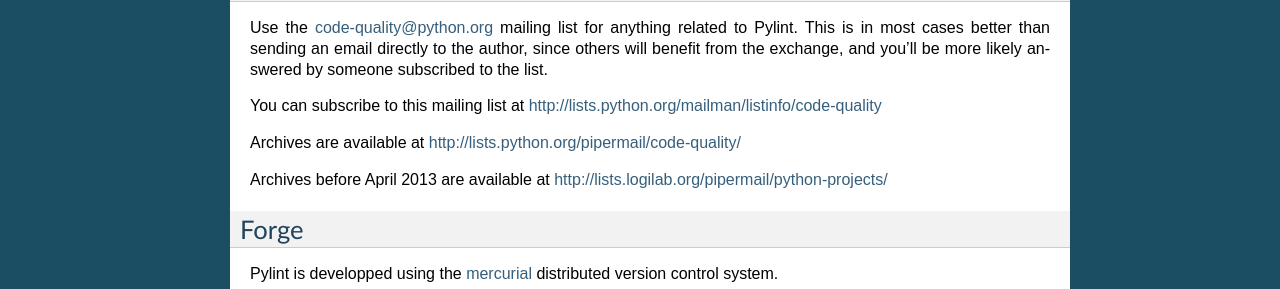
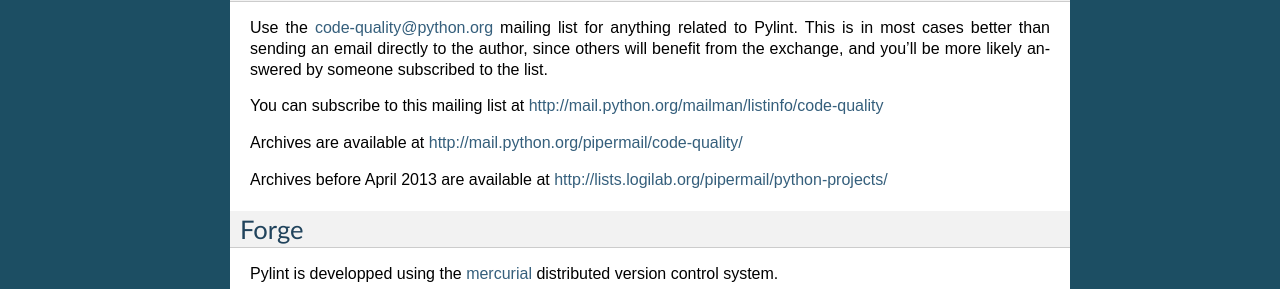
Before and after one commit to gurneyalex/pylint, a Sphinx documentation site: the page built from doc/contribute.rst, in a window 1280 px wide. Shown: the part 492-781 px from the top of the page. Built offline with Sphinx 7.4.7, drawn with Linux system fonts in a browser that asks for light colours; pages that are not in the unit, such as notebooks, are missing from menus; some of the changed lines change nothing that is shown.

Commit message:
Fix url of code-quality mailing list

```diff
--- a/doc/contribute.rst
+++ b/doc/contribute.rst
@@ -36,10 +36,10 @@
 be more likely answered by someone subscribed to the list.
 
 You can subscribe to this mailing list at
-http://lists.python.org/mailman/listinfo/code-quality
+http://mail.python.org/mailman/listinfo/code-quality
 
 Archives are available at
-http://lists.python.org/pipermail/code-quality/
+http://mail.python.org/pipermail/code-quality/
 
 Archives before April 2013 are available at
 http://lists.logilab.org/pipermail/python-projects/
```
